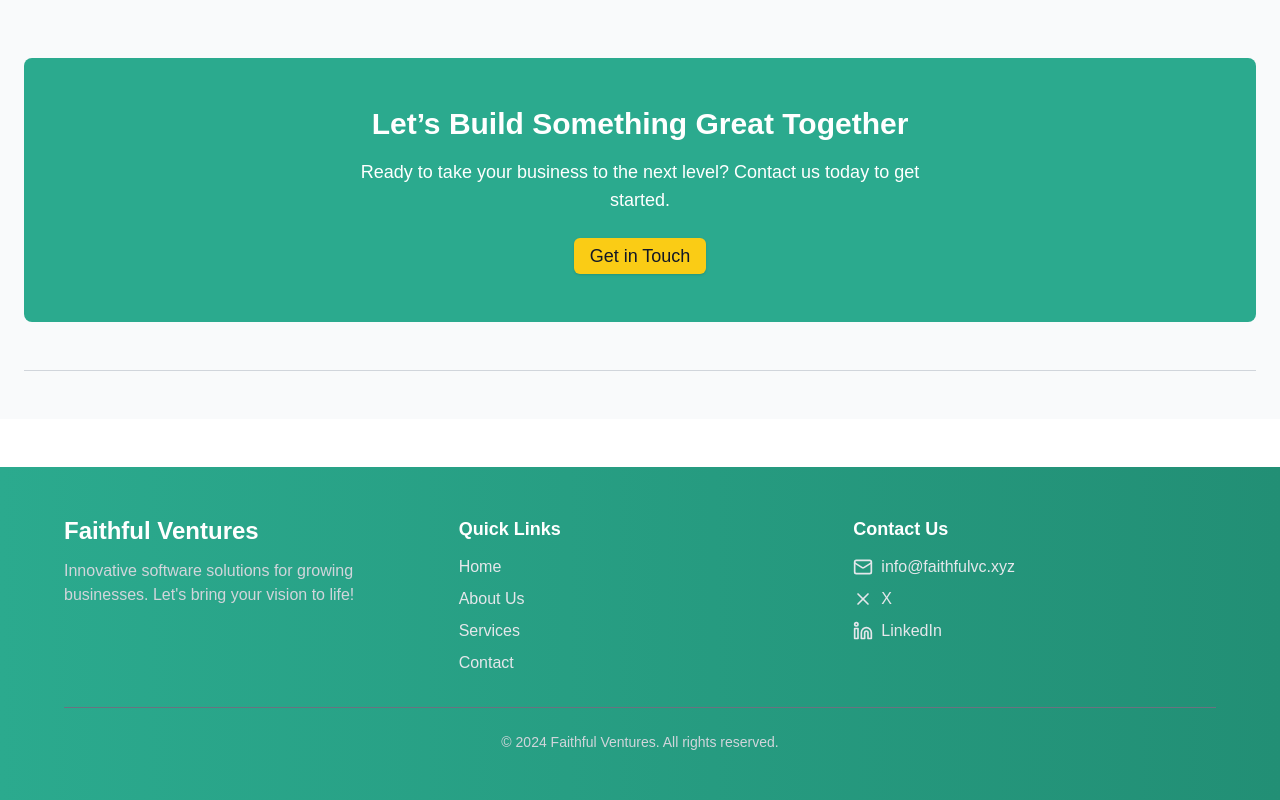
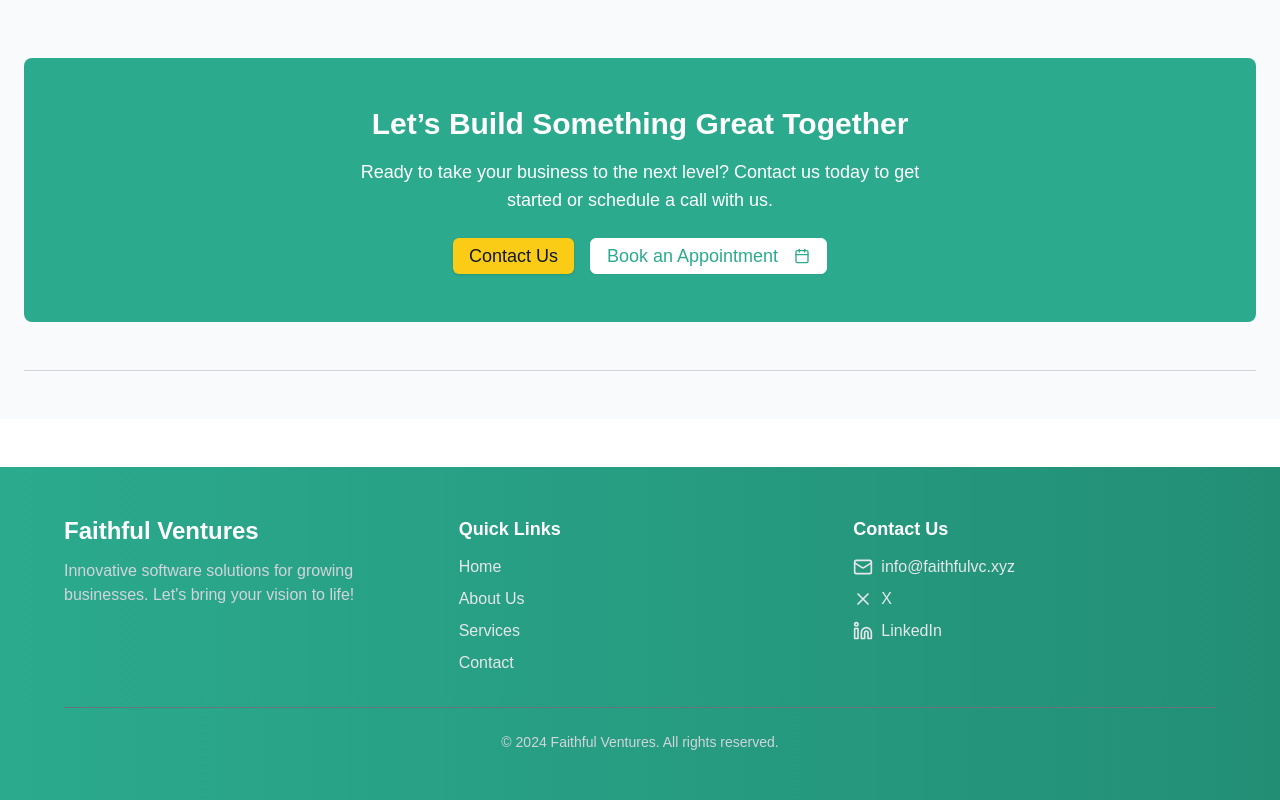
Before and after one commit to noah-sheldon/faithful-ventures, a Next.js app: page /about in a window 1280 px wide. Shown: the part 1330-2130 px from the top of the page. Built offline with nearby package versions, Linux system fonts and the light colour scheme.

Commit message:
about with book appointment

```diff
--- a/app/about/page.tsx
+++ b/app/about/page.tsx
@@ -1,6 +1,7 @@
 import { Button } from "@/components/ui/button";
 import { Card, CardContent, CardHeader, CardTitle } from "@/components/ui/card";
 import { Separator } from "@/components/ui/separator";
+import { Calendar } from "lucide-react";
 
 export default function About() {
   return (
@@ -102,11 +103,32 @@ export default function About() {
         </h2>
         <p className="mt-4 text-lg max-w-xl mx-auto">
           Ready to take your business to the next level? Contact us today to get
-          started.
+          started or schedule a call with us.
         </p>
-        <Button className="mt-6 bg-yellow-400 text-gray-900 hover:bg-yellow-500 transition-transform transform hover:scale-105 text-lg">
-          Get in Touch
-        </Button>
+        <div className="mt-6 flex flex-col md:flex-row justify-center gap-4">
+          {/* Contact Us Button */}
+          <Button
+            asChild
+            className="bg-yellow-400 text-gray-900 hover:bg-yellow-500 transition-transform transform hover:scale-105 text-lg"
+          >
+            <a href="mailto:info@faithfulvc.xyz">Contact Us</a>
+          </Button>
+
+          {/* Book Appointment Button */}
+          <Button
+            asChild
+            variant="outline"
+            className="text-[#2BAA8E] border-white hover:bg-white hover:text-[#2BAA8E] transition-transform transform hover:scale-105 text-lg"
+          >
+            <a
+              href="https://calendar.app.google/a9nebr5GxsShHSNy7"
+              target="_blank"
+              rel="noopener noreferrer"
+            >
+              Book an Appointment <Calendar className="w-5 h-5 ml-2" />
+            </a>
+          </Button>
+        </div>
       </section>
 
       {/* Footer Separator */}
```
